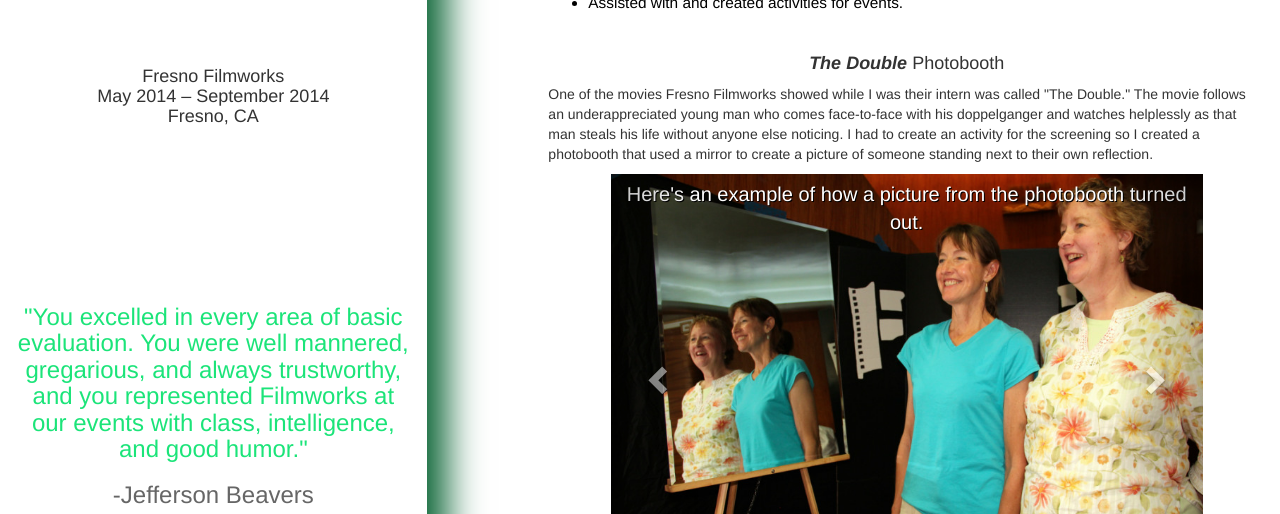
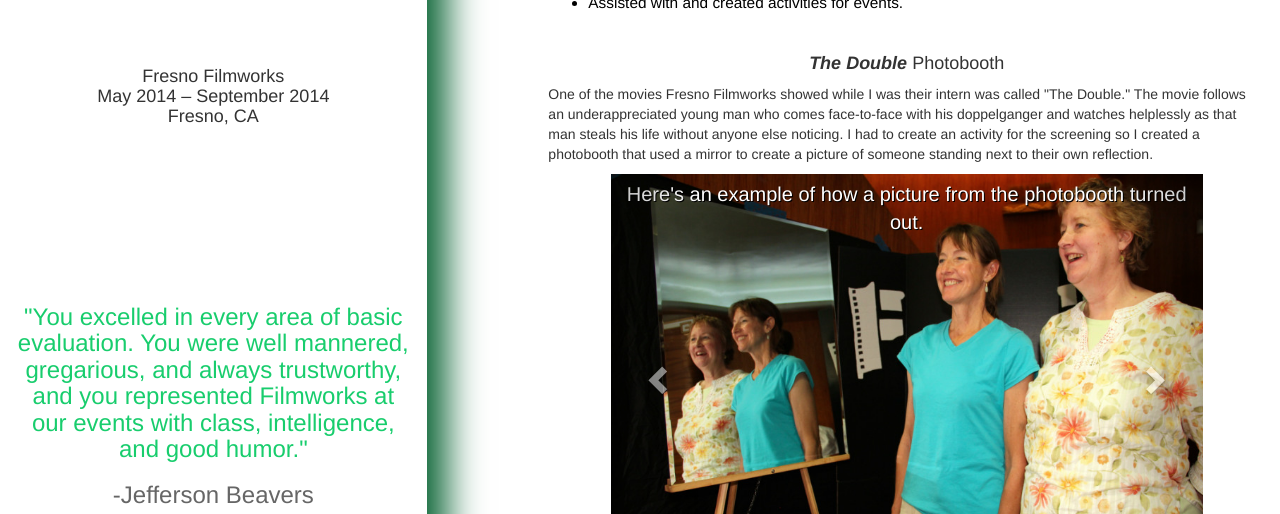
Before and after one commit to bexinthesky/portfolio-project, a plain HTML site: page ff.html in a window 1280 px wide. Shown: the part 286-800 px from the top of the page. Drawn offline with nearby package versions, Linux system fonts and the light colour scheme.

Commit message:
finished ff.html

```diff
--- a/css/style.css
+++ b/css/style.css
@@ -230,7 +230,7 @@ h3.text-justify.quote {
 }
 
 #intern-quote {
-  color: #1be479;
+  color: #18cd6d;
   padding-top: 500px;
 }
 
```
